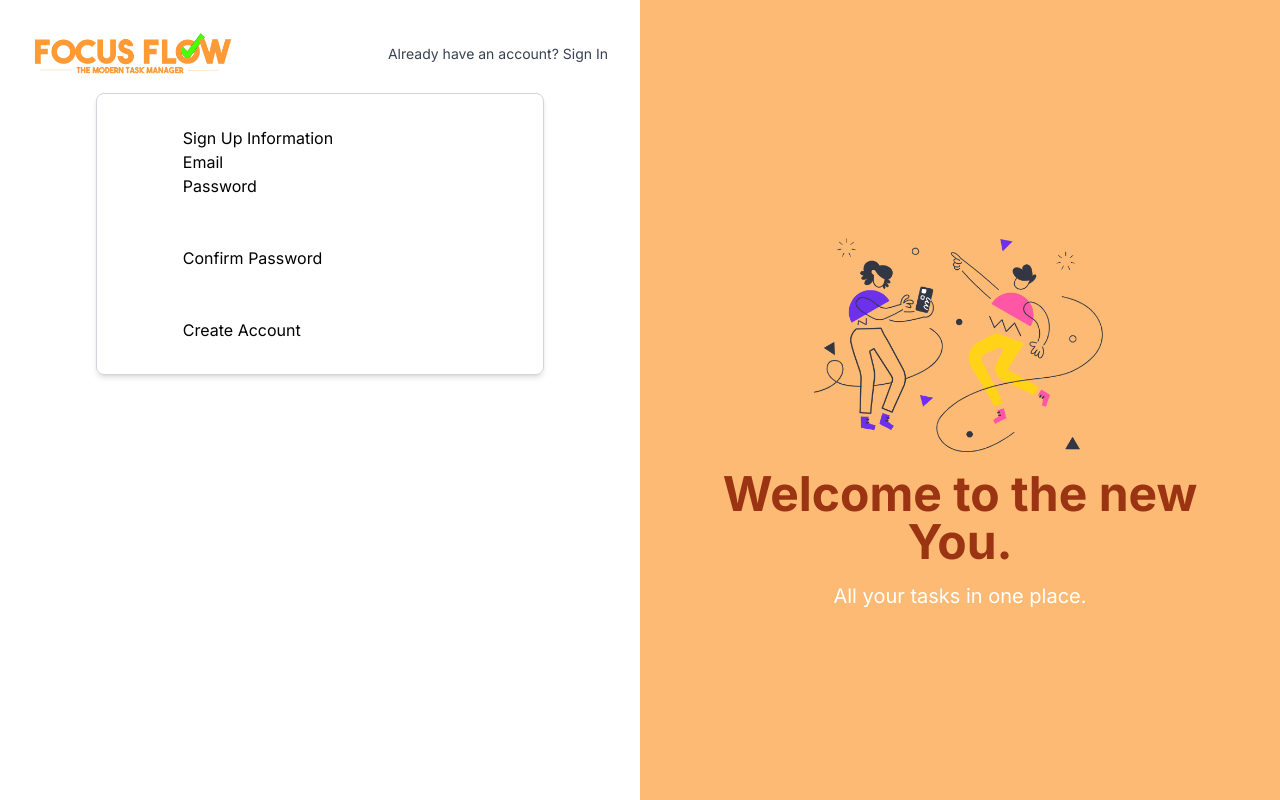
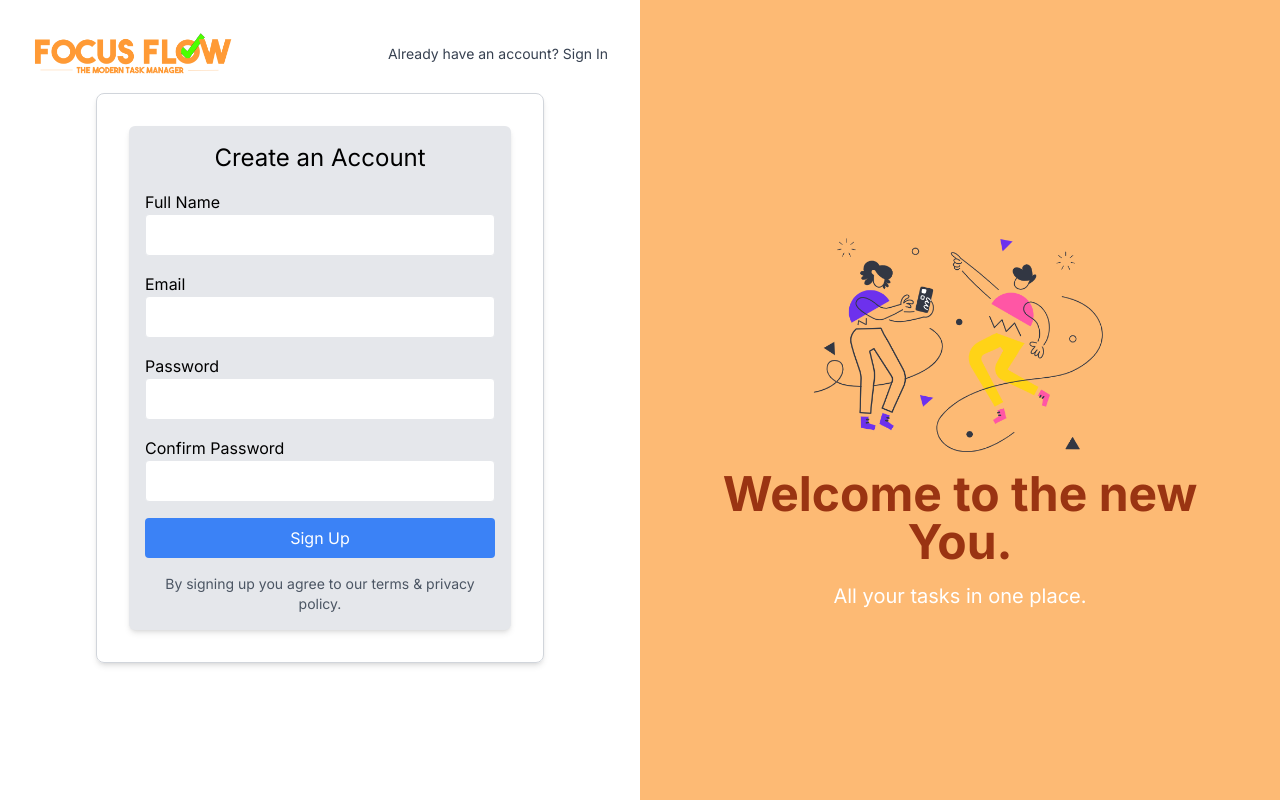
Before and after one commit to colintle/FocusFlow, a Next.js app in the folder focus-flow/: page / in a window 1280 px wide. Built offline with nearby package versions, Linux system fonts and the light colour scheme.

Commit message:
Added tailwind css to SignUp.tsx

```diff
--- a/focus-flow/src/app/components/SignUp.tsx
+++ b/focus-flow/src/app/components/SignUp.tsx
@@ -1,6 +1,7 @@
 import React, { useState } from 'react';
 
 function SignUp() {
+    const [fullName, setFullName] = useState('');
     const [email, setEmail] = useState('');
     const [password, setPassword] = useState('');
     const [confirmPassword, setConfirmPassword] = useState('');
@@ -9,16 +10,26 @@ function SignUp() {
 
     const handleSignUp = () => {
         // You can add your sign-up logic here.
-        // For simplicity, we're just printing the entered email and passwords.
+        // For simplicity, we're just printing the entered full name, email, and passwords.
+        console.log('Full Name:', fullName);
         console.log('Email:', email);
         console.log('Password:', password);
         console.log('Confirm Password:', confirmPassword);
     };
 
     return (
+        <div className="bg-gray-200 p-4 rounded-md shadow-md max-w-md mx-auto">
+            <div className="text-2xl text-center mb-4">Create an Account</div>
+            <div className="space-y-4">
                 <div>
-            <div>
-                Sign Up Information
+                    <label htmlFor="signupFullName">Full Name</label>
+                    <input
+                        type="text"
+                        id="signupFullName"
+                        value={fullName}
+                        onChange={(e) => setFullName(e.target.value)}
+                        className="w-full px-3 py-2 border rounded"
+                    />
                 </div>
                 <div>
                     <label htmlFor="signupEmail">Email</label>
@@ -27,62 +38,54 @@ function SignUp() {
                         id="signupEmail"
                         value={email}
                         onChange={(e) => setEmail(e.target.value)}
-                /><br />
+                        className="w-full px-3 py-2 border rounded"
+                    />
+                </div>
+                <div className="relative">
                     <label htmlFor="signupPassword">Password</label>
-                <div style={{ position: 'relative' }}>
                     <input
                         type={showPassword ? 'text' : 'password'}
                         id="signupPassword"
                         value={password}
                         onChange={(e) => setPassword(e.target.value)}
+                        className="w-full px-3 py-2 border rounded"
                     />
                     {password && (
                         <button
                             onClick={() => setShowPassword(!showPassword)}
-                            type="button"
-                            style={{
-                                position: 'absolute',
-                                right: '5px',
-                                top: '50%',
-                                transform: 'translateY(-50%)',
-                                padding: '0',
-                                border: 'none',
-                                background: 'none',
-                                cursor: 'pointer',
-                            }}
+                            className="absolute top-1/2 right-4 -translate-y-1/2 text-blue-500"
                         >
                             {showPassword ? 'Hide' : 'Show'}
                         </button>
                     )}
-                </div><br />
+                </div>
+                <div className="relative">
                     <label htmlFor="confirmPassword">Confirm Password</label>
-                <div style={{ position: 'relative' }}>
                     <input
                         type={showConfirmPassword ? 'text' : 'password'}
                         id="confirmPassword"
                         value={confirmPassword}
                         onChange={(e) => setConfirmPassword(e.target.value)}
+                        className="w-full px-3 py-2 border rounded"
                     />
                     {confirmPassword && (
                         <button
                             onClick={() => setShowConfirmPassword(!showConfirmPassword)}
-                            type="button"
-                            style={{
-                                position: 'absolute',
-                                right: '5px',
-                                top: '50%',
-                                transform: 'translateY(-50%)',
-                                padding: '0',
-                                border: 'none',
-                                background: 'none',
-                                cursor: 'pointer',
-                            }}
+                            className="absolute top-1/2 right-4 -translate-y-1/2 text-blue-500"
                         >
                             {showConfirmPassword ? 'Hide' : 'Show'}
                         </button>
                     )}
-                </div><br />
-                <button onClick={handleSignUp}>Create Account</button>
+                </div>
+                <button
+                    onClick={handleSignUp}
+                    className="w-full bg-blue-500 text-white p-2 rounded hover:bg-blue-600 cursor-pointer"
+                >
+                    Sign Up
+                </button>
+                <p className="text-gray-600 text-sm text-center">
+                    By signing up you agree to our terms & privacy policy.
+                </p>
             </div>
         </div>
     );
```
Lines whose indentation alone changed are shown as unchanged.
